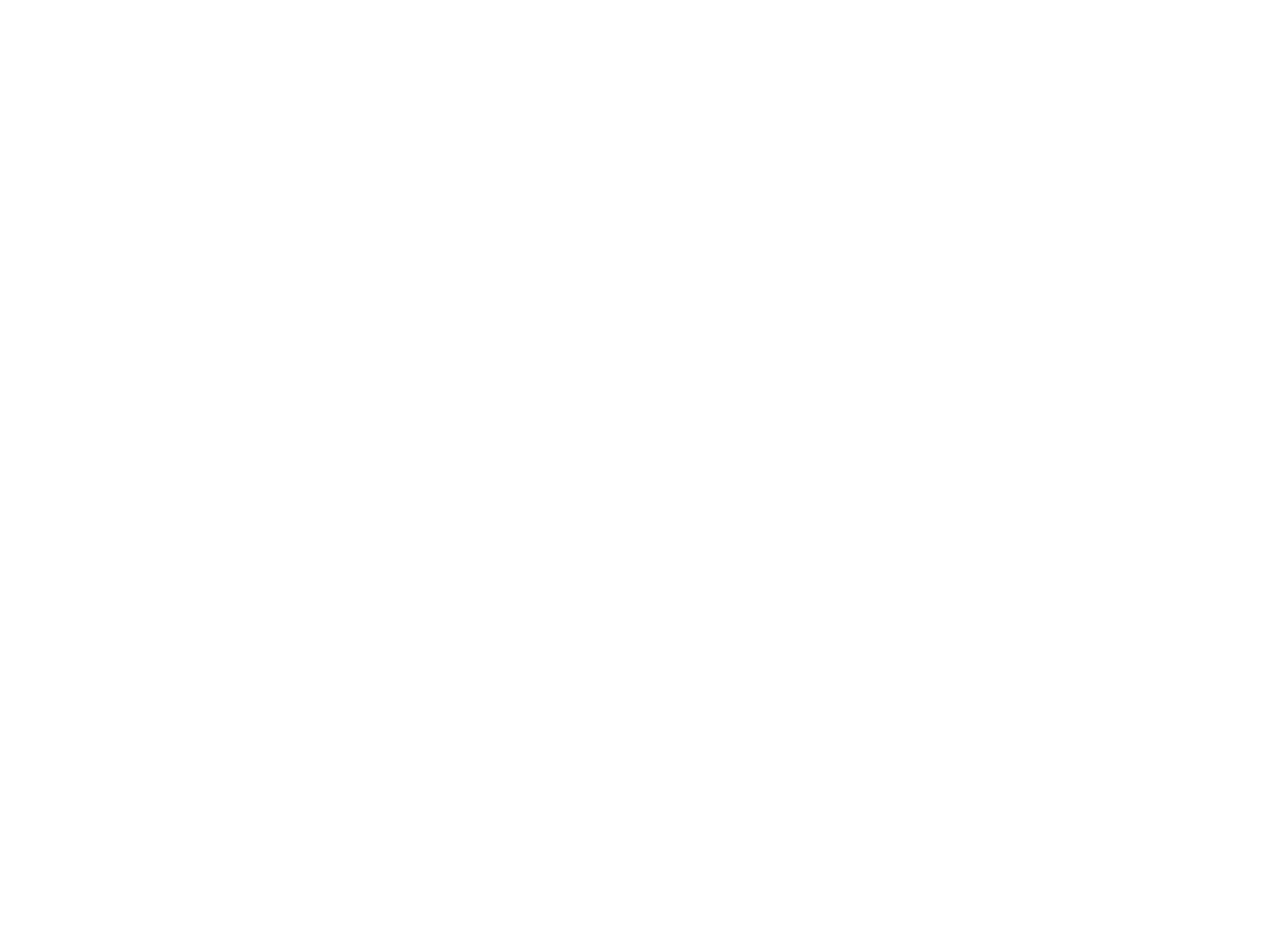
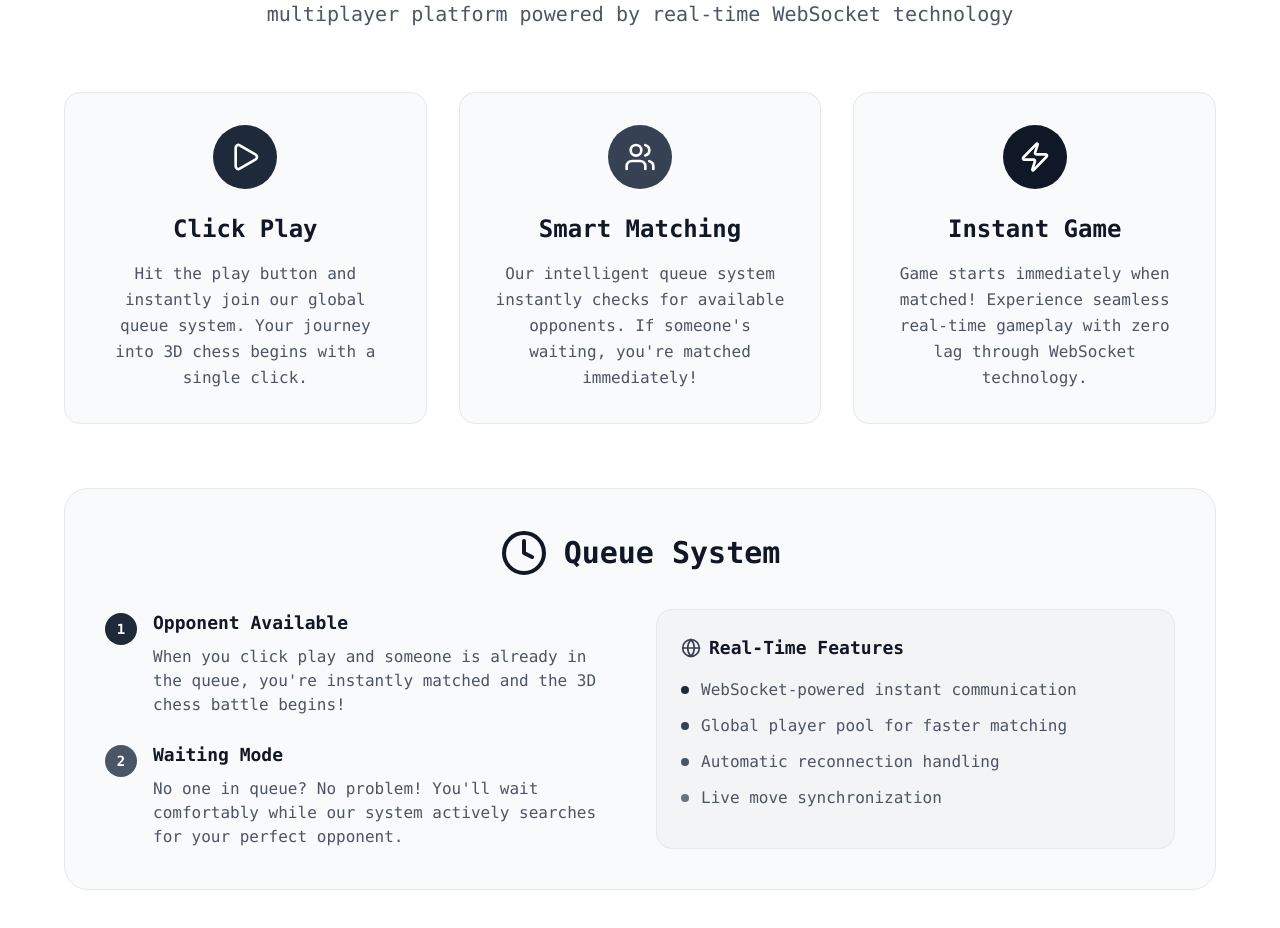
Before and after one commit to faisal004/3d-chess, a React (Vite) app in the folder frontend/: page / in a window 1280 px wide. Shown: the part 980-1908 px from the top of the page. Before the commit the page ends 800 px from the top, so only its background shows below. Built offline with nearby package versions, Linux system fonts and the light colour scheme.

Commit message:
fix : build fix

```diff
--- a/frontend/src/components/homePage/hero-section.tsx
+++ b/frontend/src/components/homePage/hero-section.tsx
@@ -3,8 +3,8 @@
 const HeroSection = () => {
     const navigate = useNavigate()
     return (
-        <div className="flex flex-col items-center justify-center min-h-screen bg-linear-to-t from-black to-zinc-700 w-full">
-            <h1 className="text-7xl font-bold text-white font-mono">Chess</h1>
+        <div className="flex flex-col items-center justify-center min-h-screen font-mono bg-linear-to-t from-black to-zinc-700 w-full">
+            <h1 className="text-7xl font-bold text-white ">Chess</h1>
 
             <img src="./picture/hero-section.png" alt="hero-image" />
             <div className="flex gap-4">
--- /dev/null
+++ b/frontend/src/components/homePage/how-does-work.tsx
@@ -0,0 +1,110 @@
+import { Users, Play, Clock, Zap, Globe } from 'lucide-react';
+
+const HowDoesWork = () => {
+    return (
+        <div className="bg-white py-20 px-6 w-full font-mono">
+            <div className="max-w-6xl mx-auto">
+                <div className="text-center mb-16">
+                    <h1 className="text-5xl font-bold mb-6 text-gray-900">
+                        How Does It Work?
+                    </h1>
+                    <p className="text-xl text-gray-600 max-w-3xl mx-auto">
+                        Experience the future of chess with our revolutionary 3D multiplayer platform powered by real-time WebSocket technology
+                    </p>
+                </div>
+
+                <div className="grid md:grid-cols-3 gap-8 mb-16">
+                    <div className="bg-gray-50 rounded-2xl p-8 border border-gray-200 hover:bg-gray-100 transition-all duration-300 transform hover:scale-105">
+                        <div className="bg-gray-800 w-16 h-16 rounded-full flex items-center justify-center mb-6 mx-auto">
+                            <Play className="w-8 h-8 text-white" />
+                        </div>
+                        <h3 className="text-2xl font-bold text-gray-900 mb-4 text-center">Click Play</h3>
+                        <p className="text-gray-600 text-center leading-relaxed">
+                            Hit the play button and instantly join our global queue system. Your journey into 3D chess begins with a single click.
+                        </p>
+                    </div>
+
+                    <div className="bg-gray-50 rounded-2xl p-8 border border-gray-200 hover:bg-gray-100 transition-all duration-300 transform hover:scale-105">
+                        <div className="bg-gray-700 w-16 h-16 rounded-full flex items-center justify-center mb-6 mx-auto">
+                            <Users className="w-8 h-8 text-white" />
+                        </div>
+                        <h3 className="text-2xl font-bold text-gray-900 mb-4 text-center">Smart Matching</h3>
+                        <p className="text-gray-600 text-center leading-relaxed">
+                            Our intelligent queue system instantly checks for available opponents. If someone's waiting, you're matched immediately!
+                        </p>
+                    </div>
+
+                    <div className="bg-gray-50 rounded-2xl p-8 border border-gray-200 hover:bg-gray-100 transition-all duration-300 transform hover:scale-105">
+                        <div className="bg-gray-900 w-16 h-16 rounded-full flex items-center justify-center mb-6 mx-auto">
+                            <Zap className="w-8 h-8 text-white" />
+                        </div>
+                        <h3 className="text-2xl font-bold text-gray-900 mb-4 text-center">Instant Game</h3>
+                        <p className="text-gray-600 text-center leading-relaxed">
+                            Game starts immediately when matched! Experience seamless real-time gameplay with zero lag through WebSocket technology.
+                        </p>
+                    </div>
+                </div>
+
+                <div className="bg-gray-50 rounded-3xl p-10 border border-gray-200 mb-16">
+                    <div className="flex items-center justify-center mb-8">
+                        <Clock className="w-12 h-12 text-gray-900 mr-4" />
+                        <h2 className="text-3xl font-bold text-gray-900">Queue System</h2>
+                    </div>
+
+                    <div className="grid md:grid-cols-2 gap-8">
+                        <div className="space-y-6">
+                            <div className="flex items-start space-x-4">
+                                <div className="w-8 h-8 bg-gray-800 rounded-full flex items-center justify-center flex-shrink-0 mt-1">
+                                    <span className="text-white font-bold text-sm">1</span>
+                                </div>
+                                <div>
+                                    <h4 className="text-lg font-semibold text-gray-900 mb-2">Opponent Available</h4>
+                                    <p className="text-gray-600">When you click play and someone is already in the queue, you're instantly matched and the 3D chess battle begins!</p>
+                                </div>
+                            </div>
+
+                            <div className="flex items-start space-x-4">
+                                <div className="w-8 h-8 bg-gray-600 rounded-full flex items-center justify-center flex-shrink-0 mt-1">
+                                    <span className="text-white font-bold text-sm">2</span>
+                                </div>
+                                <div>
+                                    <h4 className="text-lg font-semibold text-gray-900 mb-2">Waiting Mode</h4>
+                                    <p className="text-gray-600">No one in queue? No problem! You'll wait comfortably while our system actively searches for your perfect opponent.</p>
+                                </div>
+                            </div>
+                        </div>
+
+                        <div className="bg-gray-100 rounded-2xl p-6 border border-gray-200">
+                            <h4 className="text-lg font-semibold text-gray-900 mb-4 flex items-center">
+                                <Globe className="w-5 h-5 mr-2 text-gray-700" />
+                                Real-Time Features
+                            </h4>
+                            <ul className="space-y-3 text-gray-600">
+                                <li className="flex items-center">
+                                    <div className="w-2 h-2 bg-gray-800 rounded-full mr-3"></div>
+                                    WebSocket-powered instant communication
+                                </li>
+                                <li className="flex items-center">
+                                    <div className="w-2 h-2 bg-gray-700 rounded-full mr-3"></div>
+                                    Global player pool for faster matching
+                                </li>
+                                <li className="flex items-center">
+                                    <div className="w-2 h-2 bg-gray-600 rounded-full mr-3"></div>
+                                    Automatic reconnection handling
+                                </li>
+                                <li className="flex items-center">
+                                    <div className="w-2 h-2 bg-gray-500 rounded-full mr-3"></div>
+                                    Live move synchronization
+                                </li>
+                            </ul>
+                        </div>
+                    </div>
+                </div>
+
+
+            </div>
+        </div>
+    );
+};
+
+export default HowDoesWork;
--- a/frontend/src/pages/HomePage.tsx
+++ b/frontend/src/pages/HomePage.tsx
@@ -1,11 +1,12 @@
 import HeroSection from "@/components/homePage/hero-section";
+import HowDoesWork from "@/components/homePage/how-does-work";
 import React from "react";
 
 const HomePage: React.FC = () => {
   return (
-    <div className="flex flex-col items-center justify-center min-h-screen">
-      <HeroSection/>
-
+    <div className="flex flex-col items-center justify-center min-h-screen w-full">
+      <HeroSection />
+      <HowDoesWork />
     </div>
   );
 };
```
Also changed, not shown: 1 other file (tests, documents, lock files or other folders).
